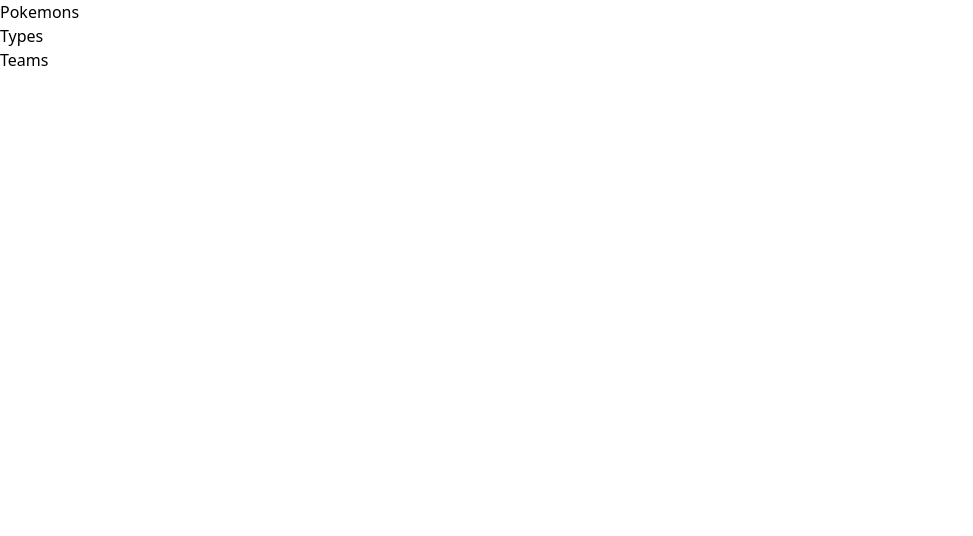
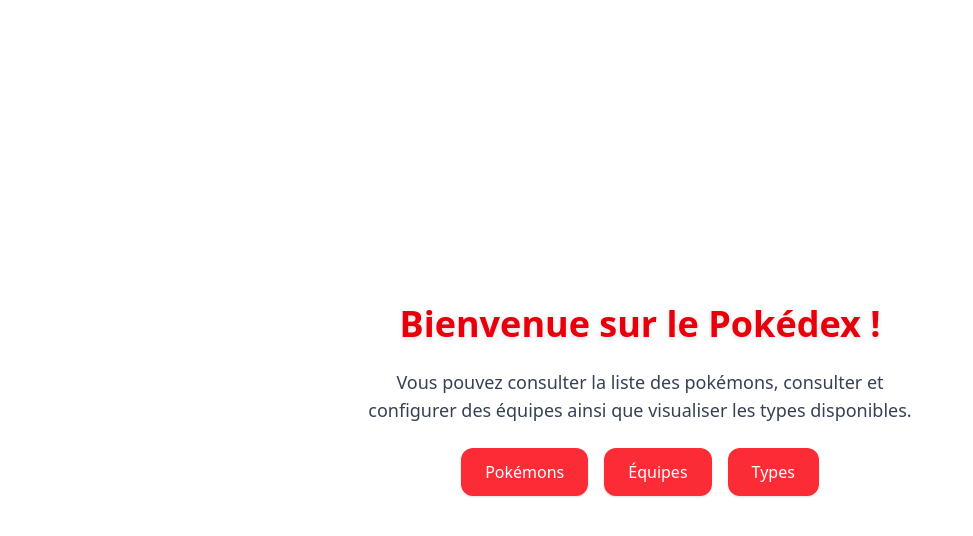
Before and after one commit to DavidDuhem/Web_Pokedex, a SvelteKit app in the folder client/: page / in a window 1280 px wide. Shown: the top 536 px of the page, without its empty margins (0-973 px from the left). Built offline with nearby package versions, Linux system fonts and the light colour scheme.

Commit message:
Add CSS to home and team list

```diff
--- a/client/src/routes/+page.svelte
+++ b/client/src/routes/+page.svelte
@@ -2,8 +2,35 @@
   import { onMount } from "svelte";
 </script>
 
-<div>
-  <p><a href="/pokemons">Pokemons</a></p>
-  <p><a href="/types">Types</a></p>
-  <p><a href="/teams">Teams</a></p>
+<div
+  class="flex flex-col items-center justify-center h-screen text-center px-4"
+>
+  <h1 class="text-4xl font-extrabold text-red-600 drop-shadow-sm mb-6">
+    Bienvenue sur le Pokédex !
+  </h1>
+  <h2 class="text-lg text-gray-700 max-w-xl mb-6">
+    Vous pouvez consulter la liste des pokémons, consulter et configurer des
+    équipes ainsi que visualiser les types disponibles.
+  </h2>
+
+  <div class="flex flex-col sm:flex-row gap-4">
+    <a
+      href="/pokemons"
+      class="w-full sm:w-auto text-center bg-red-500 text-white px-6 py-3 rounded-xl shadow hover:bg-red-600 transition"
+    >
+      Pokémons
+    </a>
+    <a
+      href="/teams"
+      class="w-full sm:w-auto text-center bg-red-500 text-white px-6 py-3 rounded-xl shadow hover:bg-red-600 transition"
+    >
+      Équipes
+    </a>
+    <a
+      href="/types"
+      class="w-full sm:w-auto text-center bg-red-500 text-white px-6 py-3 rounded-xl shadow hover:bg-red-600 transition"
+    >
+      Types
+    </a>
+  </div>
 </div>
--- a/client/src/routes/teams/+page.svelte
+++ b/client/src/routes/teams/+page.svelte
@@ -2,15 +2,89 @@
   /** @type {{ data: import('./$types').PageData }} */
   let { data } = $props();
 </script>
+
+<div class="max-w-4xl mx-auto mt-8 px-4">
+  <h1 class="text-3xl font-bold text-red-600 mb-4">Mes Équipes</h1>
+
+  <!-- Formulaire d’ajout -->
+  <form class="flex flex-col gap-4 sm:flex-row sm:items-end mb-6">
+    <div class="flex-1">
+      <label
+        class="block text-sm font-medium text-gray-700 mb-1 hidden"
+        for="name">Nom</label
+      >
+      <input
+        id="name"
+        type="text"
+        placeholder="Nom de l'équipe"
+        class="w-full px-4 py-2 border border-red-300 rounded-lg focus:outline-none focus:ring-2 focus:ring-red-500"
+      />
+    </div>
+    <div class="flex-1">
+      <label
+        class="block text-sm font-medium text-gray-700 mb-1 hidden"
+        for="description">Description</label
+      >
+      <input
+        id="description"
+        type="text"
+        placeholder="Description"
+        class="w-full px-4 py-2 border border-red-300 rounded-lg focus:outline-none focus:ring-2 focus:ring-red-500"
+      />
+    </div>
+    <button
+      type="submit"
+      class="bg-red-500 text-white px-6 py-2 rounded-lg hover:bg-red-600 transition h-fit"
+    >
+      Ajouter
+    </button>
+  </form>
 
   {#if data.error}
     <p>Erreur : {data.error}</p>
   {:else if !data.teams || data.teams.length === 0}
     <p>Aucune équipe trouvée.</p>
   {:else}
-  <ul>
+    <!-- Tableau des équipes -->
+    <div class="rounded-xl shadow-md w-full max-w-4xl mx-auto">
+      <table class="w-full border-collapse table-fixed">
+        <thead class="bg-red-500 text-white">
+          <tr>
+            <th class="text-left px-4 py-3 w-[20%]">Nom</th>
+            <th class="text-left px-4 py-3 w-[50%]">Description</th>
+            <th class="text-left px-4 py-3 w-[30%]">Actions</th>
+          </tr>
+        </thead>
+        <tbody class="bg-white divide-y divide-red-100">
           {#each data.teams as team}
-      <li><a href={`/teams/${team.id}`}>{team.name}</a></li>
+            <tr>
+              <td
+                class="px-4 py-3 font-semibold text-gray-800 whitespace-normal"
+              >
+                {team.name}
+              </td>
+              <td class="px-4 py-3 text-gray-600 whitespace-normal break-words">
+                {team.description}
+              </td>
+              <td class="px-4 py-3 text-right">
+                <div class="flex flex-wrap justify-center gap-2">
+                  <button
+                    class="bg-red-100 text-red-600 px-3 py-1 rounded hover:bg-red-200 transition"
+                  >
+                    Modifier
+                  </button>
+                  <button
+                    class="bg-red-600 text-white px-3 py-1 rounded hover:bg-red-700 transition"
+                  >
+                    Configurer
+                  </button>
+                </div>
+              </td>
+            </tr>
           {/each}
-  </ul>
+          <!-- Ajoute plus de lignes dynamiquement ici -->
+        </tbody>
+      </table>
+    </div>
   {/if}
+</div>
```
Lines whose indentation alone changed are shown as unchanged.
